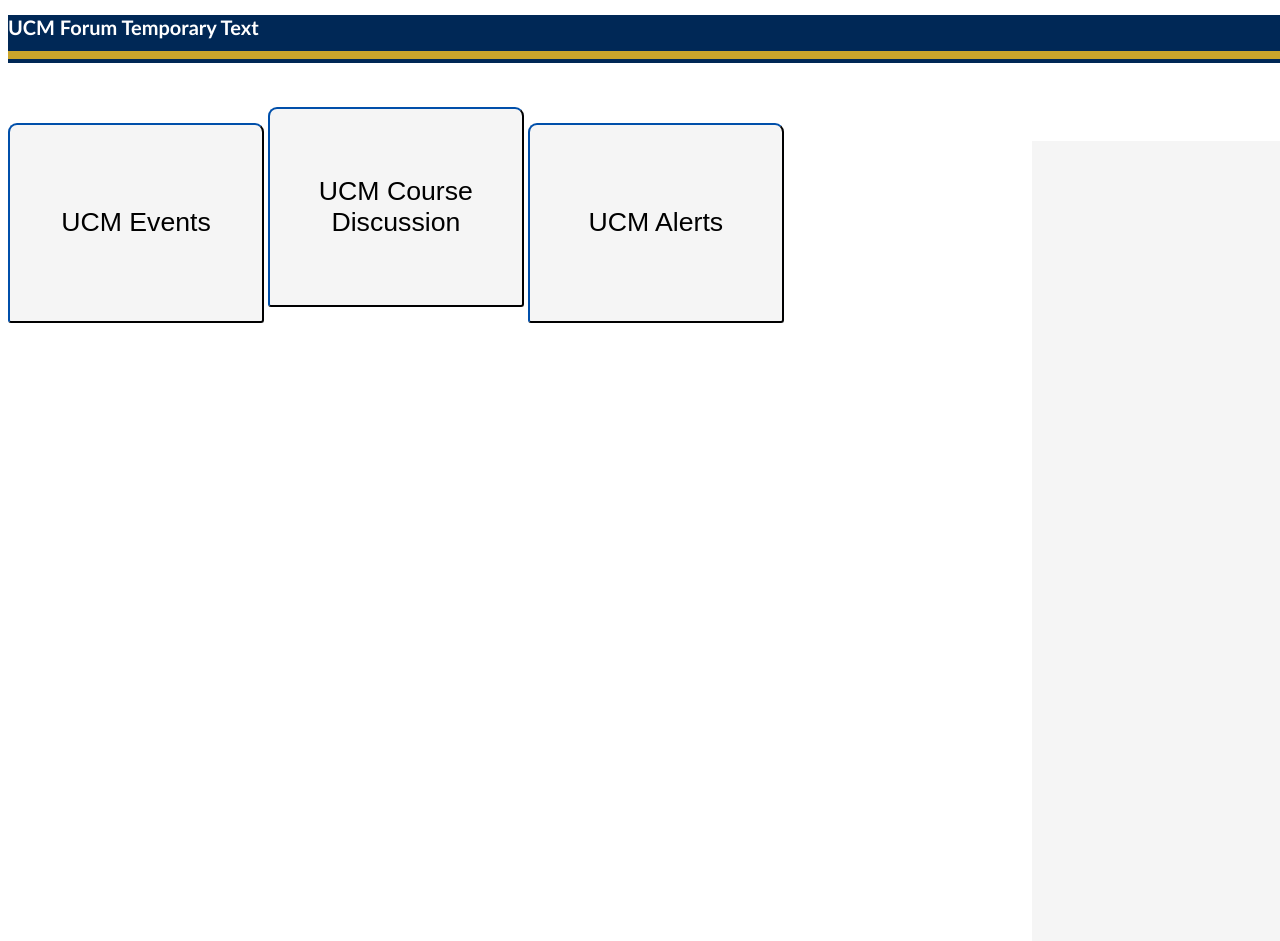
After one commit to DDyzygy/CSE-108-Final, a Flask app: template templates/homepage.html in a window 1280 px wide. The commit adds this page. Run offline with Flask 3, Linux system fonts and the light colour scheme; the template is opened without the code that fills it, so the values that code supplies are empty.

Commit message:
Homepage added
Basic homepage added, will make it look nicer in the future

```diff
--- a/static/styles.css
+++ b/static/styles.css
@@ -1,8 +1,16 @@
+html {
+    height: 100%;
+    width: 100%;
+}
+
 body {
+    height: 100%;
+    width: 100%;
     background-color: #002856;
     align-items: center;
     font-family: Calibri;
     font-weight: 600;
+    overflow: hidden;
 }
 
 h1 {
@@ -12,6 +20,38 @@ h1 {
 input {
     height: 35px;
     border-radius: 22px;
+    border-color: #002856;
+    background-color: whitesmoke;
+    margin-top: 2%;
+}
+
+button {
+    height: 35px;
+    border-radius: 22px;
+    border-color: #002856;
+    background-color: whitesmoke;
+    margin-top: 2%;
+}
+
+table,
+tr,
+th,
+td {
+    height: 100%;
+    width: 100%;
+}
+
+h2 {
+    font-size: 12px;
+}
+
+.forumTopicButton {
+    height: 25%;
+    width: 20%;
+    border-top-left-radius: 9px;
+    border-top-right-radius: 9px;
+    border-bottom-left-radius: 3px;
+    border-bottom-right-radius: 3px;
     border-color: #002856;
     background-color: whitesmoke;
     margin-top: 2%;
@@ -47,5 +87,30 @@ input {
     width: 120px;
     background-color: #caa52b;
     margin-left: 73.4%;
-    margin-top: -62.7%;
+    margin-top: -76.8%;
 }
+
+.navBar {
+    position: absolute;
+    height: 6%;
+    width: 100%;
+    background-color: white;
+    color: white;
+    margin-top: -0.5%;
+}
+
+.test {
+    height: 6%;
+    width: 100%;
+    background-color: black;
+}
+
+.sideBar {
+    position: absolute;
+    height: 100%;
+    width: 20%;
+    background-color: whitesmoke;
+    color: black;
+    margin-left: 80%;
+    margin-top: -14.2%;
+}
--- a/templates/forum.html
+++ b/templates/forum.html
@@ -49,7 +49,7 @@
                     margin-top: 10px;
                 "
             >
-                Don't have a login ? Sign up here!
+                Sign up
             </button>
             <div class="loginStyle"></div>
         </div>
--- /dev/null
+++ b/templates/homepage.html
@@ -0,0 +1,30 @@
+<!doctype html>
+<html>
+    <head>
+        <title>Forum Homepage</title>
+        <link rel="stylesheet" href="../static/styles.css" />
+    </head>
+
+    <body style="background-color: white">
+        <div class="navBar" style="font-size: 20px; background-color: #002856">
+            UCM Forum Temporary Text
+        </div>
+        <div
+            class="navBar"
+            style="
+                font-size: 20px;
+                background-color: #caa52b;
+                height: 1%;
+                margin-top: 2.3%;
+            "
+        ></div>
+        <h1>Topics</h1>
+        <button class="forumTopicButton">
+            <h1>UCM Events</h1>
+            <div></div>
+        </button>
+        <button class="forumTopicButton"><h1>UCM Course Discussion</h1></button>
+        <button class="forumTopicButton"><h1>UCM Alerts</h1></button>
+        <div class="sideBar"></div>
+    </body>
+</html>
```
